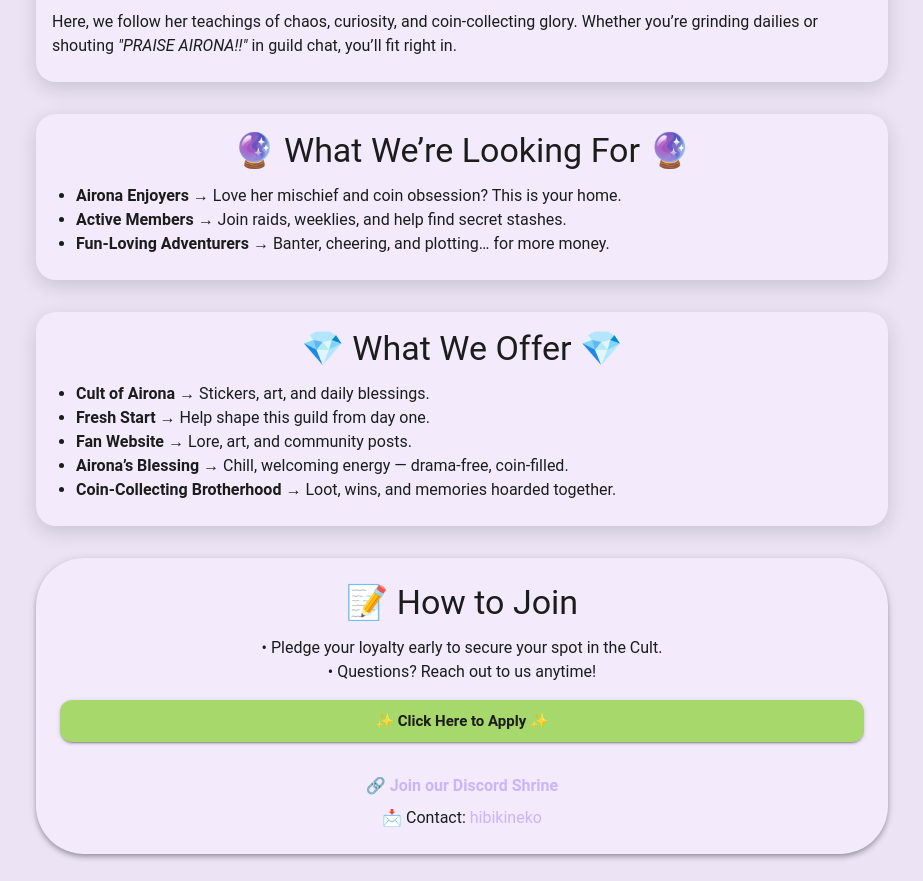
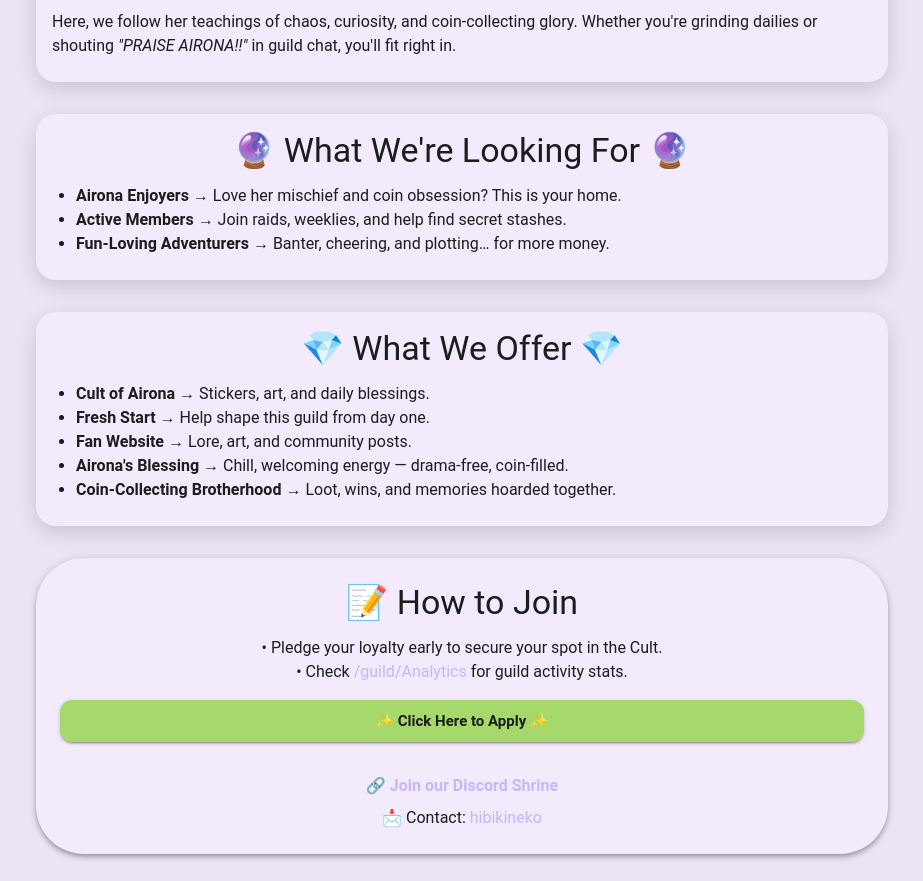
Before and after one commit to hibikineko/airona, a Next.js app in the folder airona-cult/: page /guild in a window 1280 px wide. Shown: the part 520-1401 px from the top of the page, without its empty margins (178-1101 px from the left). Built offline with nearby package versions, Linux system fonts and the light colour scheme; no server answers.

Commit message:
fixed bar chart issue

```diff
--- a/airona-cult/src/app/guild/analytics/page.js
+++ b/airona-cult/src/app/guild/analytics/page.js
@@ -206,7 +206,7 @@ export default function GuildAnalyticsPage() {
       <Typography variant="h6" gutterBottom>{title}</Typography>
       <Box sx={{ width: "100%", height: isMobile ? Math.round(height * 0.8) : height }}>
         <ResponsiveContainer width="100%" height="100%">
-          <BarChart data={dataset}>
+          <BarChart data={dataset} margin={{ top: 30, right: 10, bottom: 5, left: 10 }}>
             <XAxis
               dataKey={xKey}
               tick={{ fontSize: isMobile ? 11 : 12, fill: theme.palette.text.primary }}
--- a/airona-cult/src/app/guild/page.js
+++ b/airona-cult/src/app/guild/page.js
@@ -78,18 +78,18 @@ export default function GuildPage() {
           </Typography>
           <Typography>
             Here, we follow her teachings of chaos, curiosity, and coin-collecting glory.
-            Whether you’re grinding dailies or shouting{" "}
-            <em>&quot;PRAISE AIRONA!!&quot;</em> in guild chat, you’ll fit right in.
+            Whether you're grinding dailies or shouting{" "}
+            <em>&quot;PRAISE AIRONA!!&quot;</em> in guild chat, you'll fit right in.
           </Typography>
         </CardContent>
       </Card>
 
 
-      {/* What We’re Looking For */}
+      {/* What We're Looking For */}
       <Card sx={{ mb: 4 }}>
         <CardContent>
           <Typography variant="h4" gutterBottom textAlign="center">
-            🔮 What We’re Looking For 🔮
+            🔮 What We're Looking For 🔮
           </Typography>
           <Box component="ul" sx={{ pl: 3, m: 0 }}>
             <li>
@@ -140,7 +140,7 @@ export default function GuildPage() {
             </li>
             <li>
               <Typography>
-                <strong>Airona’s Blessing →</strong> Chill, welcoming energy —
+                <strong>Airona's Blessing →</strong> Chill, welcoming energy —
                 drama-free, coin-filled.
               </Typography>
             </li>
@@ -168,7 +168,15 @@ export default function GuildPage() {
         </Typography>
         <Typography sx={{ mb: 2 }}>
           • Pledge your loyalty early to secure your spot in the Cult. <br />
-          • Questions? Reach out to us anytime!
+          • Check{" "}
+          <Link
+            href="/guild/analytics"
+            underline="hover"
+            color="secondary"
+          >
+            /guild/Analytics
+          </Link>{" "}
+          for guild activity stats. <br />
         </Typography>
 
         <Button
```
